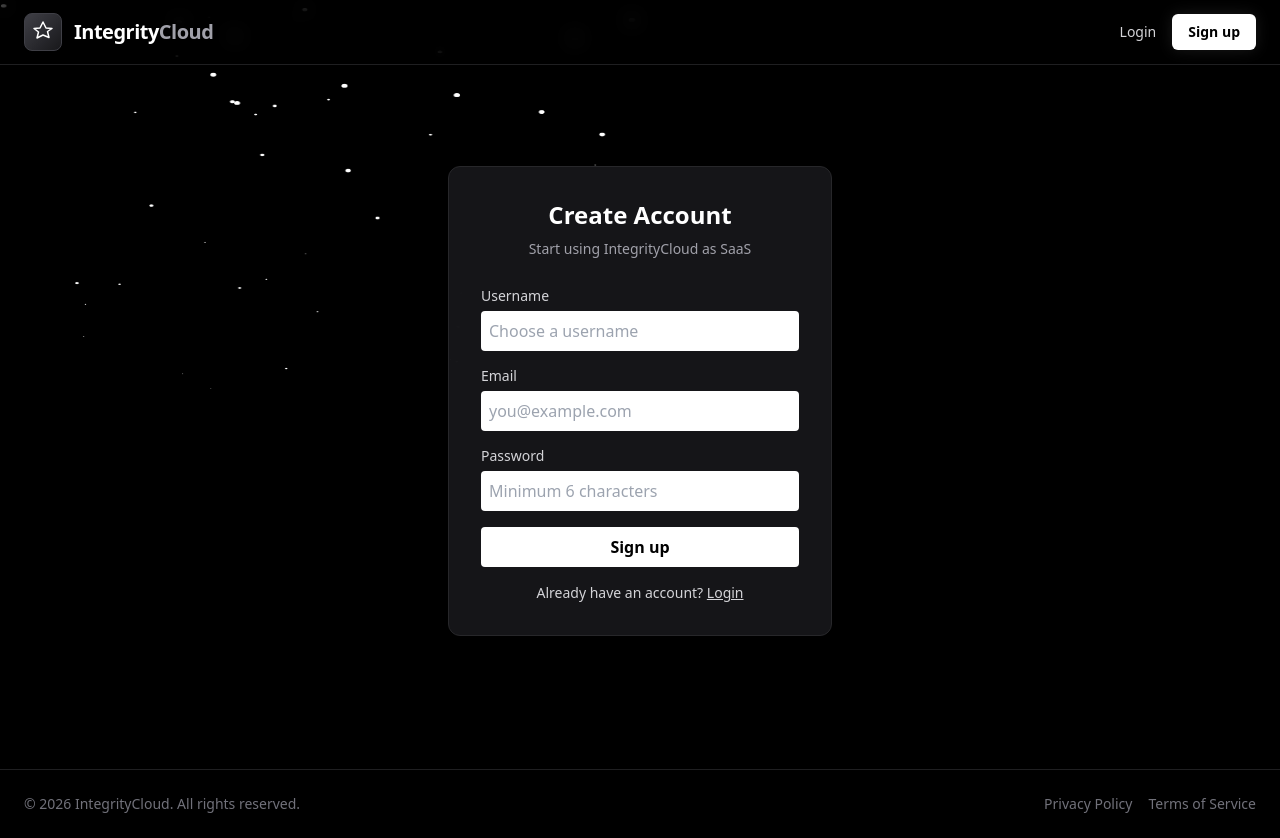
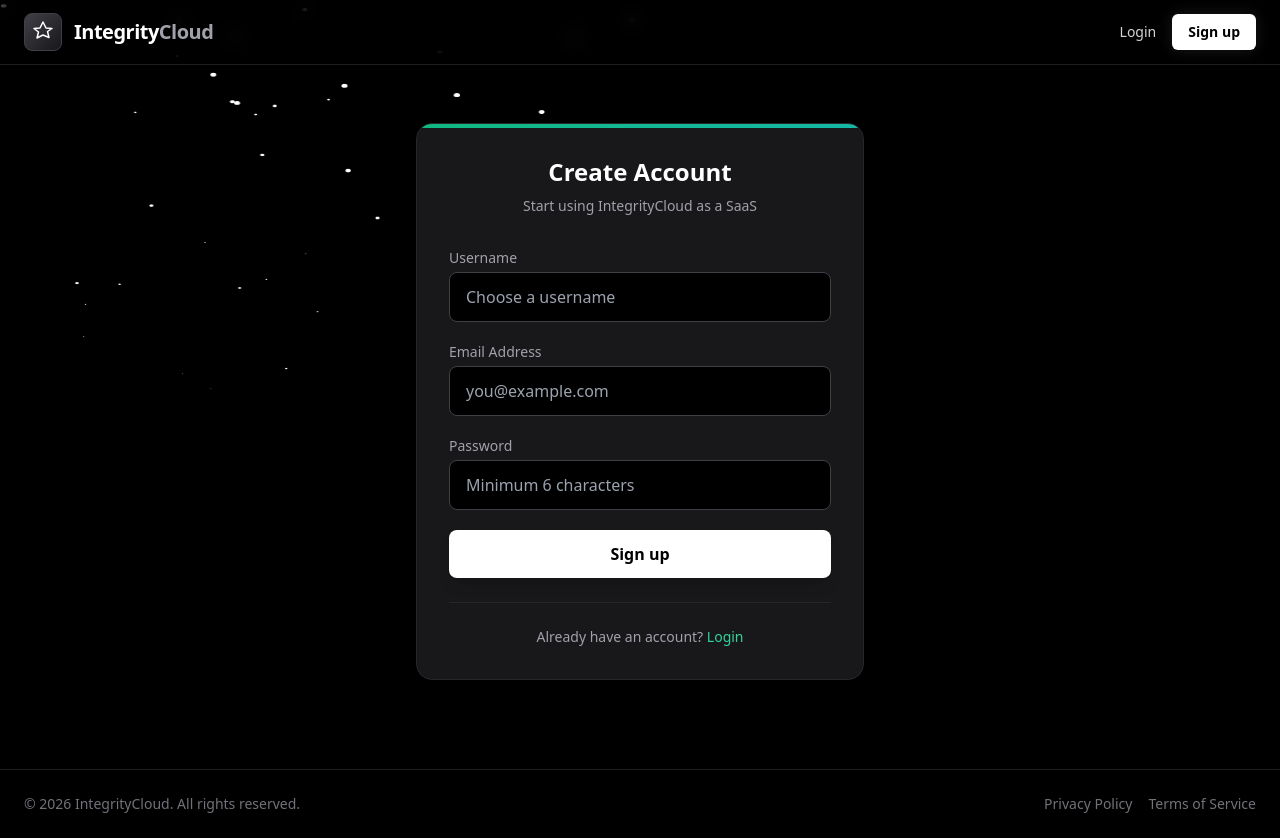
Before and after one commit to JD2007-s/integritycloud, a Flask app: page /signup in a window 1280 px wide. Run offline with Flask 3, Linux system fonts and the light colour scheme; some libraries are stand-ins or nearby versions.

Commit message:
Upgraded signup.html to match premium dark theme

```diff
--- a/templates/signup.html
+++ b/templates/signup.html
@@ -2,36 +2,49 @@
 {% block title %}Sign Up - IntegrityCloud{% endblock %}
 
 {% block content %}
-<div class="flex justify-center items-center h-[80vh]">
-  <form method="POST" class="bg-zinc-900/90 backdrop-blur p-8 rounded-xl w-96 border border-zinc-800">
-    <h2 class="text-2xl font-bold mb-2 text-center">Create Account</h2>
-    <p class="text-sm text-zinc-400 text-center mb-6">Start using IntegrityCloud as SaaS</p>
+<div class="flex items-center justify-center min-h-[80vh] py-8">
+  <div class="bg-zinc-900 border border-zinc-800 p-8 rounded-2xl shadow-2xl w-full max-w-md relative overflow-hidden">
+    <div class="absolute top-0 left-0 w-full h-1 bg-gradient-to-r from-emerald-500 to-teal-500"></div>
+
+    <div class="text-center mb-8">
+      <h2 class="text-2xl font-bold text-white">Create Account</h2>
+      <p class="text-zinc-400 text-sm mt-2">Start using IntegrityCloud as a SaaS</p>
+    </div>
 
     {% if error %}
-      <div class="bg-red-900/40 border border-red-700 text-red-200 px-4 py-2 rounded mb-4 text-sm">
-        {{ error }}
-      </div>
+    <div class="mb-6 p-4 rounded-lg bg-rose-500/10 border border-rose-500/30 text-rose-400 text-sm font-medium flex items-center gap-3">
+      <svg class="w-5 h-5 flex-shrink-0" fill="none" stroke="currentColor" viewBox="0 0 24 24"><path stroke-linecap="round" stroke-linejoin="round" stroke-width="2" d="M12 8v4m0 4h.01M21 12a9 9 0 11-18 0 9 9 0 0118 0z"></path></svg>
+      {{ error }}
+    </div>
     {% endif %}
 
-    <label class="text-sm text-zinc-300">Username</label>
-    <input name="username" placeholder="Choose a username"
-           class="w-full mb-3 mt-1 p-2 text-black rounded" required>
+    <form method="POST" class="space-y-5">
+      <div>
+        <label class="block text-sm font-medium text-zinc-400 mb-1">Username</label>
+        <input name="username" placeholder="Choose a username" required
+               class="w-full px-4 py-3 bg-black border border-zinc-700 rounded-lg focus:outline-none focus:border-emerald-500 focus:ring-1 focus:ring-emerald-500 text-white transition-colors">
+      </div>
 
-    <label class="text-sm text-zinc-300">Email</label>
-    <input name="email" type="email" placeholder="you@example.com"
-           class="w-full mb-3 mt-1 p-2 text-black rounded" required>
+      <div>
+        <label class="block text-sm font-medium text-zinc-400 mb-1">Email Address</label>
+        <input name="email" type="email" placeholder="you@example.com" required
+               class="w-full px-4 py-3 bg-black border border-zinc-700 rounded-lg focus:outline-none focus:border-emerald-500 focus:ring-1 focus:ring-emerald-500 text-white transition-colors">
+      </div>
 
-    <label class="text-sm text-zinc-300">Password</label>
-    <input name="password" type="password" placeholder="Minimum 6 characters"
-           class="w-full mb-4 mt-1 p-2 text-black rounded" required>
+      <div>
+        <label class="block text-sm font-medium text-zinc-400 mb-1">Password</label>
+        <input name="password" type="password" placeholder="Minimum 6 characters" required
+               class="w-full px-4 py-3 bg-black border border-zinc-700 rounded-lg focus:outline-none focus:border-emerald-500 focus:ring-1 focus:ring-emerald-500 text-white transition-colors">
+      </div>
 
-    <button class="w-full bg-white text-black py-2 rounded font-semibold hover:bg-zinc-200">
-      Sign up
-    </button>
+      <button type="submit" class="w-full py-3 px-4 bg-white text-black font-bold rounded-lg hover:bg-zinc-200 transition-colors shadow-lg mt-2">
+        Sign up
+      </button>
+    </form>
 
-    <div class="mt-4 text-sm text-zinc-300 text-center">
-      Already have an account? <a href="/" class="hover:text-white underline">Login</a>
+    <div class="mt-6 text-center border-t border-zinc-800 pt-6 text-sm text-zinc-400">
+      Already have an account? <a href="/" class="text-emerald-400 font-medium hover:text-emerald-300 transition-colors">Login</a>
     </div>
-  </form>
+  </div>
 </div>
 {% endblock %}
```
